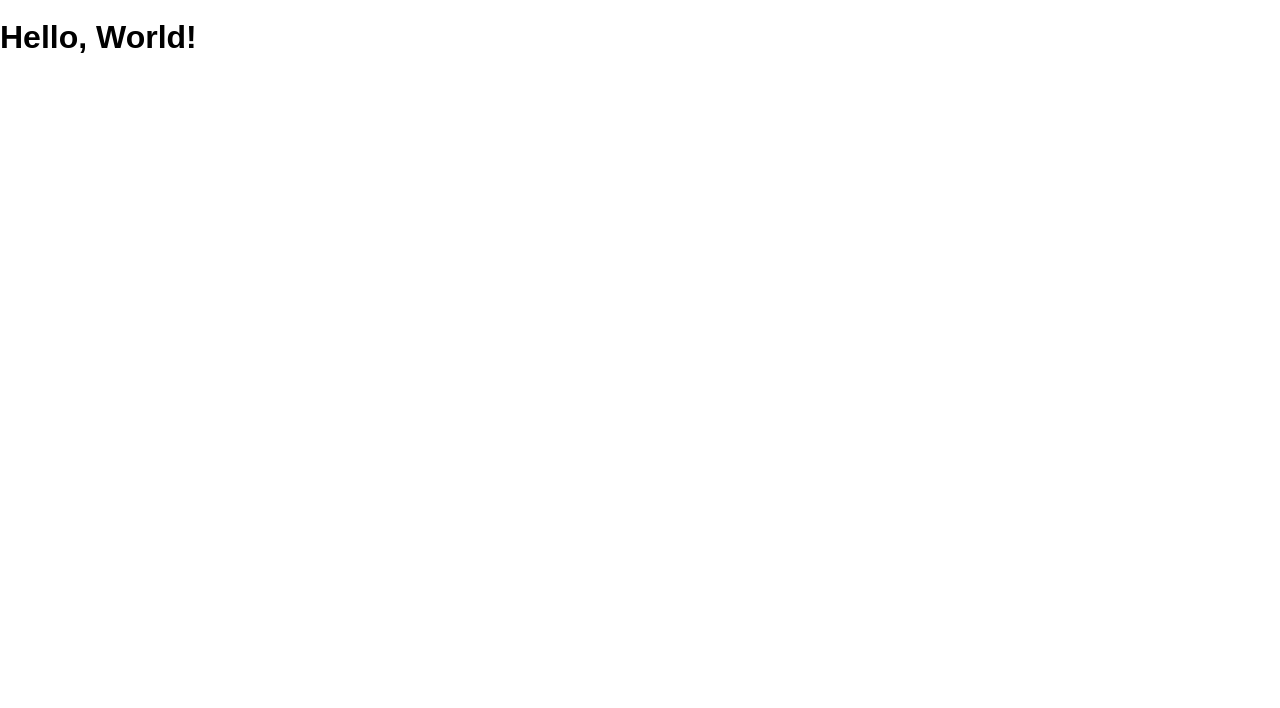
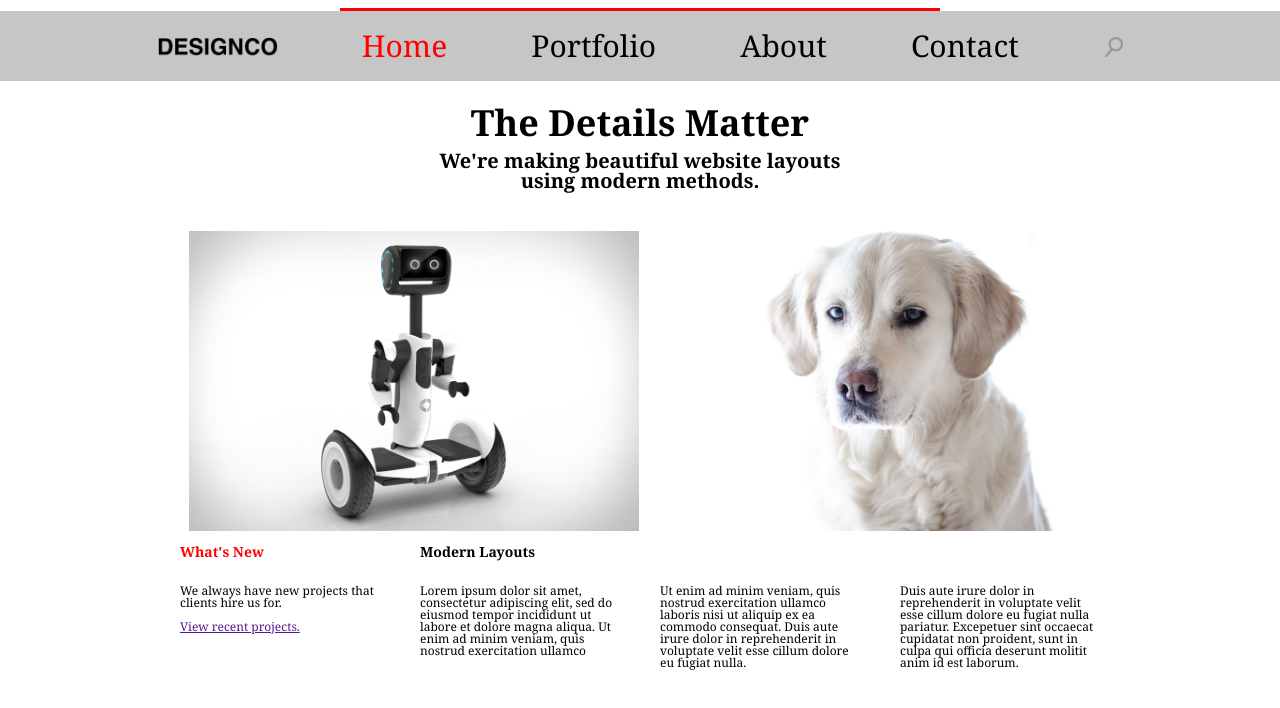
Before and after one commit to smoline/design-co, a website: page public/index.html in a window 1280 px wide. Drawn offline with Linux system fonts and the light colour scheme.

Commit message:
DESIGN CO

```diff
--- a/public/index.html
+++ b/public/index.html
@@ -7,6 +7,49 @@
     <link rel="stylesheet" href="/screen.css">
   </head>
   <body>
-    <h1>Hello, World!</h1>
+
+    <hr>
+    <div class="navigation">
+      <ul>
+        <li><a href="http://www.lipsum.com"><img src="/images/designco-logo.png" height="20"></a></li>
+        <li id="home"><a href="http://www.lipsum.com">Home</a></li>
+        <li><a href="http://www.lipsum.com">Portfolio</a></li>
+        <li><a href="http://www.lipsum.com">About</a></li>
+        <li><a href="http://www.lipsum.com">Contact</a></li>
+        <li><img src="/images/icon-search.png" height="20" href="https://www.google.com/"></li>
+      </ul>
+    </div>
+
+    <h1>The Details Matter</h1>
+
+    <h2>We're making beautiful website layouts</h>
+      <h2>using modern methods.</h2>
+
+    <div id="flexImages">
+      <img src="/images/robot.jpg" alt="Robot" height="300">
+      <img src="/images/dog.jpg" alt="Dog" height="300">
+    </div>
+
+    <div class="flexTextHeader">
+      <p id="pheader1">What's New</p>
+      <p id="pheader2">Modern Layouts</p>
+      <p id="noHeader1">No Header</p>
+      <p id="noHeader2">No Header</p>
+    </div>
+
+    <section class="flexTextContainer">
+      <div class="flexTextItems">
+        <p>We always have new projects that clients hire us for. <br /><br /><a href="">View recent projects.</a></p>
+      </div>
+      <div class="flexTextItems">
+        <p>Lorem ipsum dolor sit amet, consectetur adipiscing elit, sed do eiusmod tempor incididunt ut labore et dolore magna aliqua. Ut enim ad minim veniam, quis nostrud exercitation ullamco</p>
+      </div>
+      <div class="flexTextItems">
+        <p>Ut enim ad minim veniam, quis nostrud exercitation ullamco laboris nisi ut aliquip ex ea commodo consequat. Duis aute irure dolor in reprehenderit in voluptate velit esse cillum dolore eu fugiat nulla.</p>
+      </div>
+      <div class="flexTextItems">
+        <p>Duis aute irure dolor in reprehenderit in voluptate velit esse cillum dolore eu fugiat nulla pariatur. Excepetuer sint occaecat cupidatat non proident, sunt in culpa qui officia deserunt molitit anim id est laborum.</p>
+      </div>
+    </section>
   </body>
 </html>
--- a/public/screen.css
+++ b/public/screen.css
@@ -4,5 +4,140 @@ html {
 
 body {
   margin: 0;
-  font: 16px / 1 sans-serif;
+  font: 16px / 1 Georgia;
 }
+
+h1 {
+  margin-bottom: 10px;
+  font-size: 36px;
+}
+
+h2 {
+  margin: 0;
+  font-size: 20px;
+}
+
+h1, h2 {
+  text-align: center;
+}
+
+hr {
+  border: none;
+  border-bottom: 0.2em solid red;
+  margin-bottom: 0;
+  max-width: 600px;
+}
+
+ul {
+  margin-top: 0;
+  background-color: #c5c7c7;
+  padding-left: 0;
+  padding-top: 20px;
+  padding-bottom: 20px;
+  list-style: none;
+}
+
+ul a {
+  color: black;
+  text-decoration: none;
+}
+
+li {
+  font-size: 30px;
+  display: inline-block;
+  text-align: center;
+  padding: 0 40px;
+}
+
+#home a {
+  color: red;
+}
+
+a:hover {
+  background-color: #fbfefe;
+  padding-top: 17px;
+  padding-bottom: 17px;
+}
+
+div.navigation {
+  text-align: center;
+  width: auto;
+}
+
+#flexImages {
+  margin-top: 40px;
+  display: flex;
+  justify-content: center;
+  flex-direction: row;
+  flex-wrap: nowrap;
+  align-items: center;
+
+}
+
+#pheader1 {
+  display: flex;
+  font-size: 14px;
+  color: red;
+  font-weight: bold;
+  width: 200px;
+  align-items: flex-start;
+  padding-left: 20px;
+  padding-right: 20px;
+}
+
+#pheader2 {
+  display: flex;
+  font-size: 14px;
+  font-weight: bold;
+  width: 200px;
+  align-items: flex-start;
+  padding-left: 20px;
+  padding-right: 20px;
+}
+
+#noHeader1 {
+  display: flex;
+  color: transparent;
+  width: 200px;
+  align-items: flex-end;
+  padding-left: 20px;
+  padding-right: 20px;
+}
+
+#noHeader2 {
+  display: flex;
+  color: transparent;
+  width: 200px;
+  align-items: flex-end;
+  padding-left: 20px;
+  padding-right: 20px;
+}
+
+.flexTextHeader {
+  display: flex;
+  height: auto;
+  justify-content: center;
+  flex-direction: row;
+  flex-wrap: nowrap;
+}
+
+p {
+  font-size: 12px;
+}
+
+.flexTextContainer {
+
+  display: flex;
+  height: auto;
+  justify-content: center;
+  flex-direction: row;
+  flex-wrap: nowrap;
+}
+
+.flexTextItems {
+  display: flex;
+  width: 200px;
+  align-items: flex-start;
+  padding-left: 20px;
+  padding-right: 20px;
+}
```
Also changed, not shown: public/images/designco-logo.png (added), public/images/dog.jpg (added), public/images/icon-search.png (added), public/images/robot.jpg (added).
